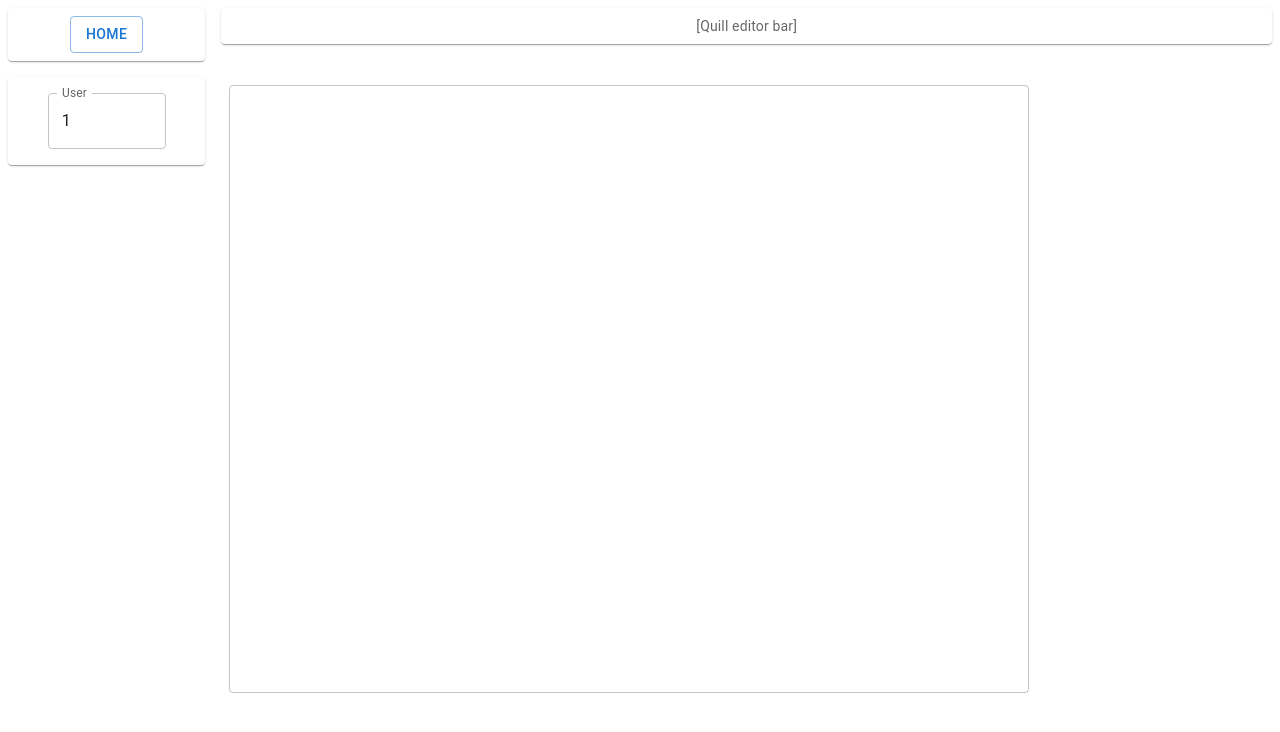
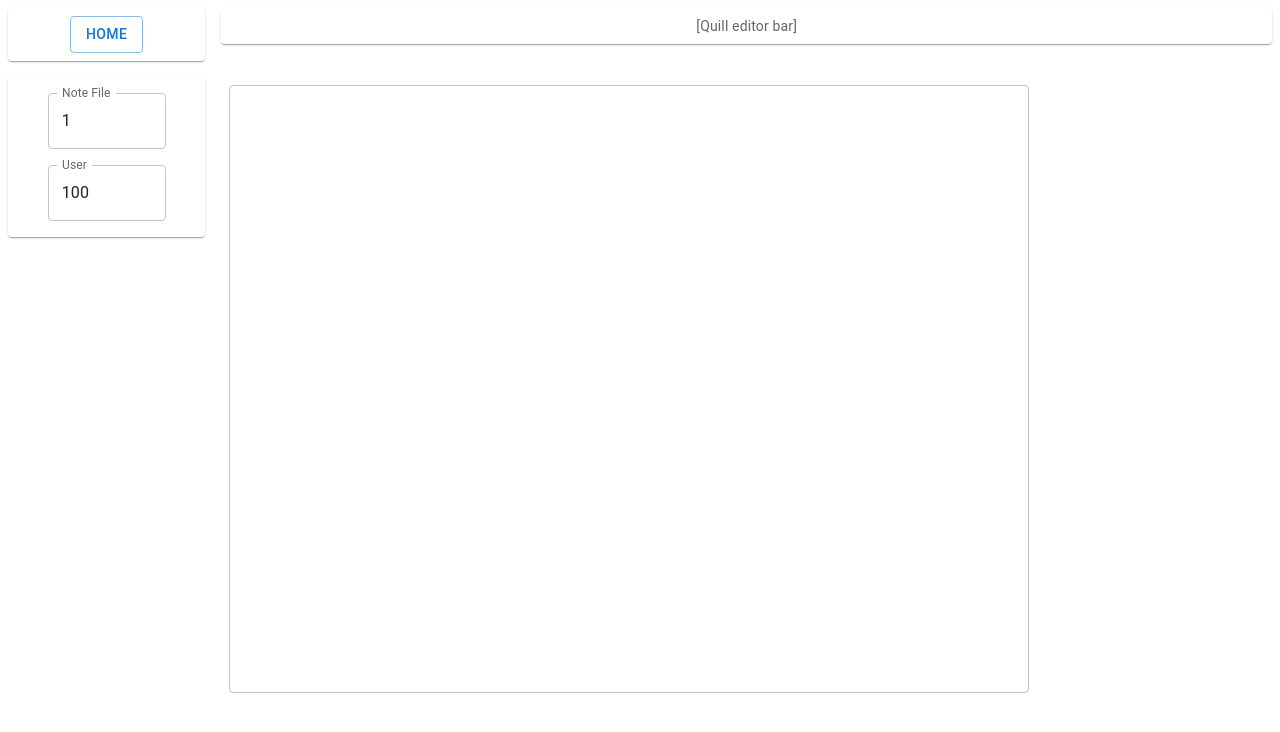
Before and after one commit to Cathal-Farrell/Knollege, a Next.js app in the folder my-app/: page /editor in a window 1280 px wide. Shown: the top 732 px of the page. Built offline with nearby package versions, Linux system fonts and the light colour scheme; no server answers.

Commit message:
V0.8
Mock presentation version.

Can only see files you have access to on dashboard page.
Can only see and edit files you have access to on editor page.
Files sync between devices.

```diff
--- a/my-app/src/app/api/syncText/route.js
+++ b/my-app/src/app/api/syncText/route.js
@@ -15,7 +15,11 @@ export async function GET(req, res) {
 
         const noteID = searchParams.get('noteID')
 
+        const userID = searchParams.get('userID')
+
         console.log(noteID);
+
+        console.log(userID);
 
 
 
@@ -47,15 +51,15 @@ export async function GET(req, res) {
         const collection = db.collection('notes'); // collection name
 
 
-        const filter = { noteID: noteID};
+        const filter = {
+          noteID: noteID,
+          userID: userID
+        };
 
 
         const findResult = await collection.find(filter).toArray();
 
         console.log('Found documents =>', findResult);
-
-
-
 
 
 
--- a/my-app/src/app/editor/page.js
+++ b/my-app/src/app/editor/page.js
@@ -13,6 +13,7 @@ export default function MultilineTextFields() {
 
   const inputRef = React.useRef(null);
   const noteIDRef = React.useRef(null);
+  const userIDRef = React.useRef(null);
   let textChanged = false;
 
   // Run loop every 5 seconds
@@ -45,11 +46,12 @@ export default function MultilineTextFields() {
 
     // Get current textbox value
     const data = inputRef.current?.value || "";
-    const noteID = noteIDRef.current?.value || "";
+    const noteID = noteIDRef.current?.value;
+    const userID = userIDRef.current?.value;
 
     console.log("current text:", data);
 
-    runDBCallAsync(`http://localhost:3000/api/uploadtext?text=${encodeURIComponent(data)}&noteID=${noteID}`);
+    runDBCallAsync(`http://localhost:3000/api/uploadtext?text=${encodeURIComponent(data)}&noteID=${noteID}&userID=${userID}`);
   }
 
   const handleSyncText = (event) => {
@@ -58,7 +60,9 @@ export default function MultilineTextFields() {
 
     const noteID = noteIDRef.current?.value;
     console.log(noteID);
-    runDBCallAsyncDownload(`http://localhost:3000/api/synctext?noteID=${noteID}`)
+    const userID = userIDRef.current?.value;
+    console.log(userID);
+    runDBCallAsyncDownload(`http://localhost:3000/api/synctext?noteID=${noteID}&userID=${userID}`)
 
   }
 
@@ -137,10 +141,16 @@ export default function MultilineTextFields() {
                 >
                     <TextField
                         id="outlined-basic"
-                        label="User"
+                        label="Note File"
                         variant="outlined"
                         defaultValue={noteIDRef.current?.value || "1"}
                         inputRef={noteIDRef}/>
+                    <TextField
+                        id="outlined-basic"
+                        label="User"
+                        variant="outlined"
+                        defaultValue={userIDRef.current?.value || "100"}
+                        inputRef={userIDRef}/>
                 </Box>
               </Item>
             </Grid>
```
Also changed, not shown: my-app/src/app/api/uploadtext/route.js (+12 -3 lines).
